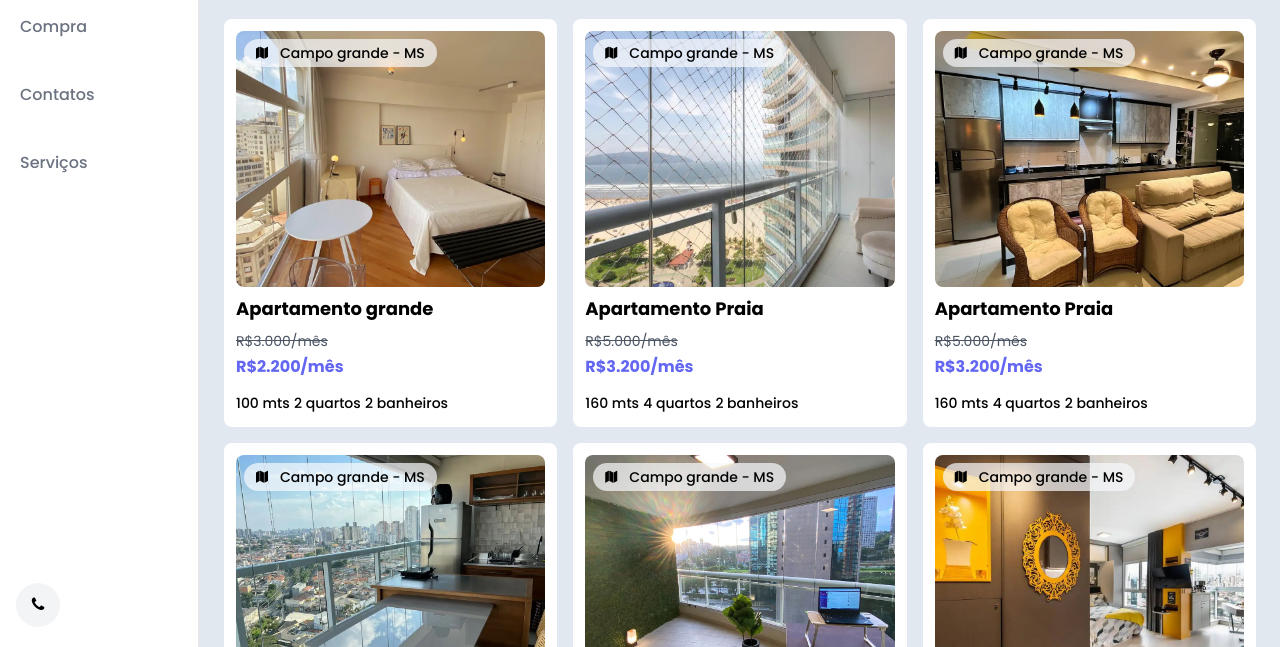
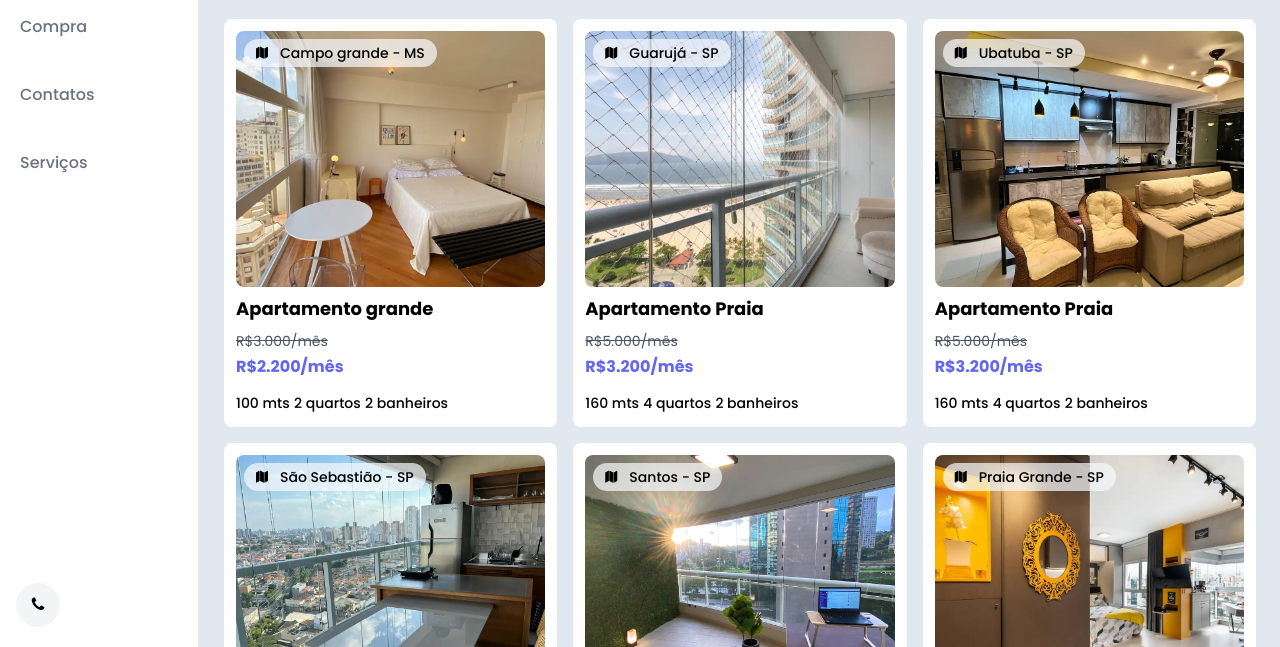
Before and after one commit to CaioRibeiro551/DevHouse_Alugue_Casas, a website: page src/index.html in a window 1280 px wide. Shown: the part 153-800 px from the top of the page. Drawn offline with Linux system fonts and the light colour scheme.

Commit message:
Arrumando nome

```diff
--- a/src/index.html
+++ b/src/index.html
@@ -129,7 +129,7 @@
                 <div class="absolute z-40 top-5 left-5">
                   <div class="flex bg-slate-50/70 group-hover:bg-white duration-300 self-start items-center justify-center gap-3 px-3 py-1 rounded-full">
                     <i class="fa fa-map " style="font-size:12px"></i>
-                    <p class="font-medium text-sm">Campo grande - MS</p>
+                    <p class="font-medium text-sm">Guarujá - SP</p>
                   </div>
                 </div>
                 <img class="rounded-lg w-full h-64 object-cover group-hover:scale-110 duration-300" src="../src/assets/2.jpg" alt="casa">
@@ -155,7 +155,7 @@
                 <div class="absolute z-40 top-5 left-5">
                   <div class="flex bg-slate-50/70 group-hover:bg-white duration-300 self-start items-center justify-center gap-3 px-3 py-1 rounded-full">
                     <i class="fa fa-map " style="font-size:12px"></i>
-                    <p class="font-medium text-sm">Campo grande - MS</p>
+                    <p class="font-medium text-sm">Ubatuba - SP</p>
                   </div>
                 </div>
                 <img class="rounded-lg w-full h-64 object-cover group-hover:scale-110 duration-300" src="../src/assets/3.jpg" alt="casa">
@@ -181,7 +181,7 @@
                 <div class="absolute z-40 top-5 left-5">
                   <div class="flex bg-slate-50/70 group-hover:bg-white duration-300 self-start items-center justify-center gap-3 px-3 py-1 rounded-full">
                     <i class="fa fa-map " style="font-size:12px"></i>
-                    <p class="font-medium text-sm">Campo grande - MS</p>
+                    <p class="font-medium text-sm">São Sebastião - SP</p>
                   </div>
                 </div>
                 <img class="rounded-lg w-full h-64 object-cover group-hover:scale-110 duration-300" src="../src/assets/4.jpg" alt="casa">
@@ -207,7 +207,7 @@
                 <div class="absolute z-40 top-5 left-5">
                   <div class="flex bg-slate-50/70 group-hover:bg-white duration-300 self-start items-center justify-center gap-3 px-3 py-1 rounded-full">
                     <i class="fa fa-map " style="font-size:12px"></i>
-                    <p class="font-medium text-sm">Campo grande - MS</p>
+                    <p class="font-medium text-sm">Santos - SP</p>
                   </div>
                 </div>
                 <img class="rounded-lg w-full h-64 object-cover group-hover:scale-110 duration-300" src="../src/assets/5.jpg" alt="casa">
@@ -233,7 +233,7 @@
                 <div class="absolute z-40 top-5 left-5">
                   <div class="flex bg-slate-50/70 group-hover:bg-white duration-300 self-start items-center justify-center gap-3 px-3 py-1 rounded-full">
                     <i class="fa fa-map " style="font-size:12px"></i>
-                    <p class="font-medium text-sm">Campo grande - MS</p>
+                    <p class="font-medium text-sm">Praia Grande - SP</p>
                   </div>
                 </div>
                 <img class="rounded-lg w-full h-64 object-cover group-hover:scale-110 duration-300" src="../src/assets/6.jpg" alt="casa">
```
